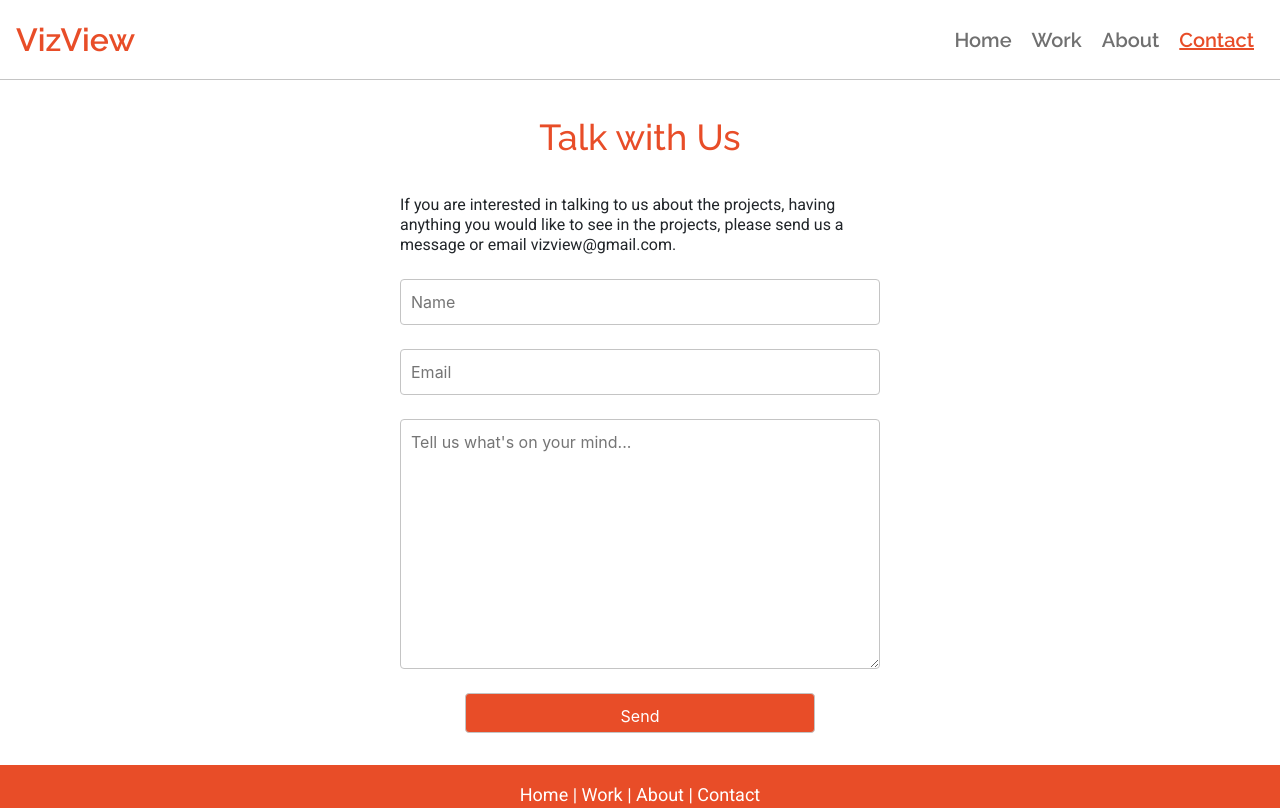
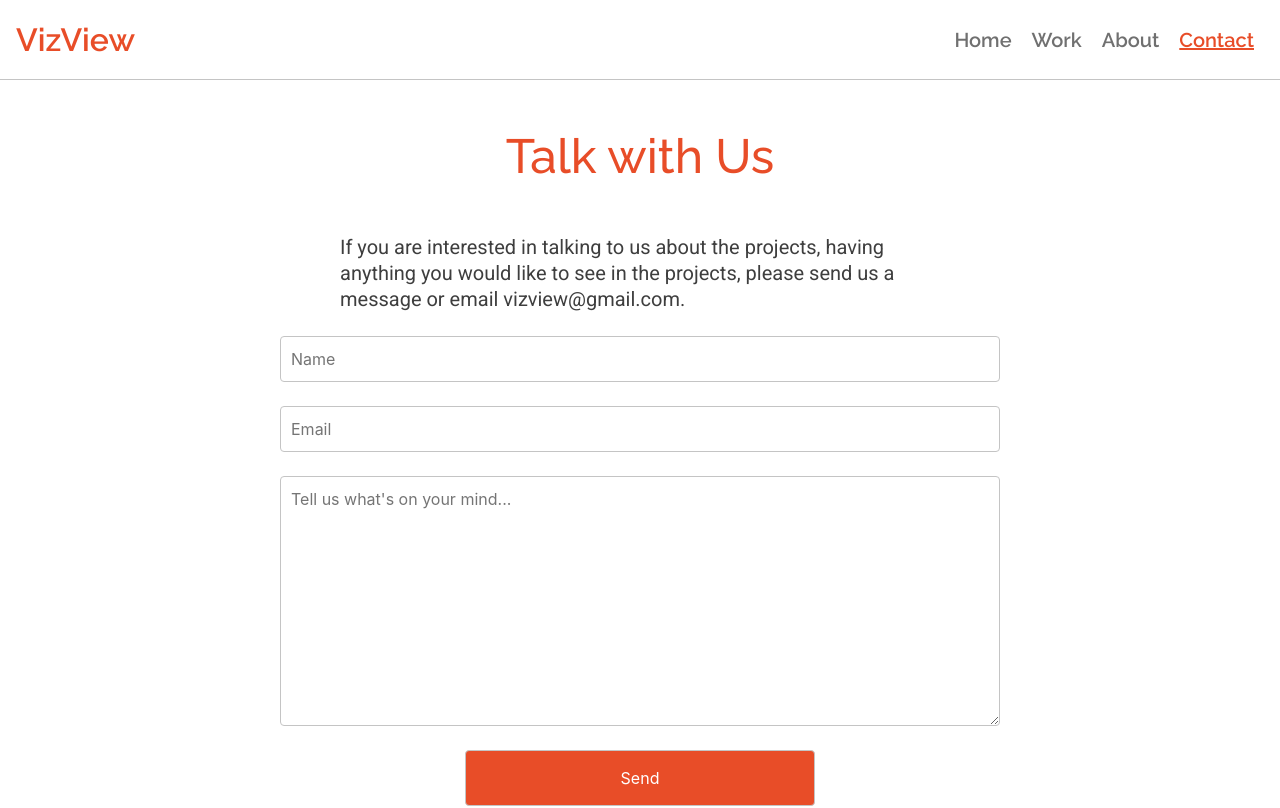
Before and after one commit to vizview/landing-site, a React (Create React App) app: page /contact in a window 1280 px wide. Shown: the top 808 px of the page. Built offline with nearby package versions, Linux system fonts and the light colour scheme.

Commit message:
update footer

```diff
--- a/src/components/Footer/Footer.css
+++ b/src/components/Footer/Footer.css
@@ -1,4 +1,6 @@
 .footer {
+  /* position: absolute;
+  bottom: 0; */
     width: 100%;
     height: 150px;
     line-height: 60px;
--- a/src/container/VizView/Contact/Contact.css
+++ b/src/container/VizView/Contact/Contact.css
@@ -1,24 +1,25 @@
 .contact {
     margin: 0 auto;
-    max-width: 800px;
+    max-width: 1200px;
 }
 
 h2 {
     text-align: center;
     font-family: 'Raleway', sans-serif;
-    font-size: 36px;
+    font-size: 48px;
     color: #E84D28;
     margin-bottom: 1em;
     margin-top: 1em;
 }
 
 .contact-intro {
-    width: 60%;
+    width: 50%;
     min-width: 350px;
     margin: 0 auto;
     font-family: 'Roboto', serif;
-    font-size: 16px;
-    line-height: 20px;
+    font-size: 20px;
+    line-height: 26px;
+    color: #3E3E3E;
 }
 
 .contact-intro > a {
@@ -26,8 +27,8 @@ h2 {
 }
 
 .contact-info #submit {
-    width: 280px;
-    height: 40px;
+    width: 200px;
+    height: 56px;
     background-color: #E84D28;
     color: white;
 }
--- a/src/container/VizView/Home/Home.css
+++ b/src/container/VizView/Home/Home.css
@@ -2,9 +2,9 @@
     height: calc(100vh - 80px);
 }
 
-.home .section {
+/* .home .section {
     height: 100vh;
-}
+} */
 
 .home {
     margin-left: 5vw;
--- a/src/container/VizView/Home/WhatWeDo/WhatWeDo.css
+++ b/src/container/VizView/Home/WhatWeDo/WhatWeDo.css
@@ -1,8 +1,8 @@
 
-.whatwedo p{
-    max-width: 590px;
+.whatwedo>p{
+    max-width: 720px;
     margin: 0 auto;
-    font-size: 16px;
+    font-size: 20px;
 }
 
 .works-wrapper {
@@ -22,7 +22,7 @@
     margin-top: 1em;
 }
 .work p {
-    max-width: 340px;
+    max-width: 360px;
     margin: auto;
 }
 
@@ -48,4 +48,8 @@
         width: 33.3%;
     }
 
+    .whatwedo>p {
+        width: 80%
+    }
+
 }
--- a/src/container/VizView/VizView.css
+++ b/src/container/VizView/VizView.css
@@ -1,4 +1,4 @@
 .vizview {
-    min-height: 100%;
+    /* min-height: 100%; */
     position: relative;
 }
```
